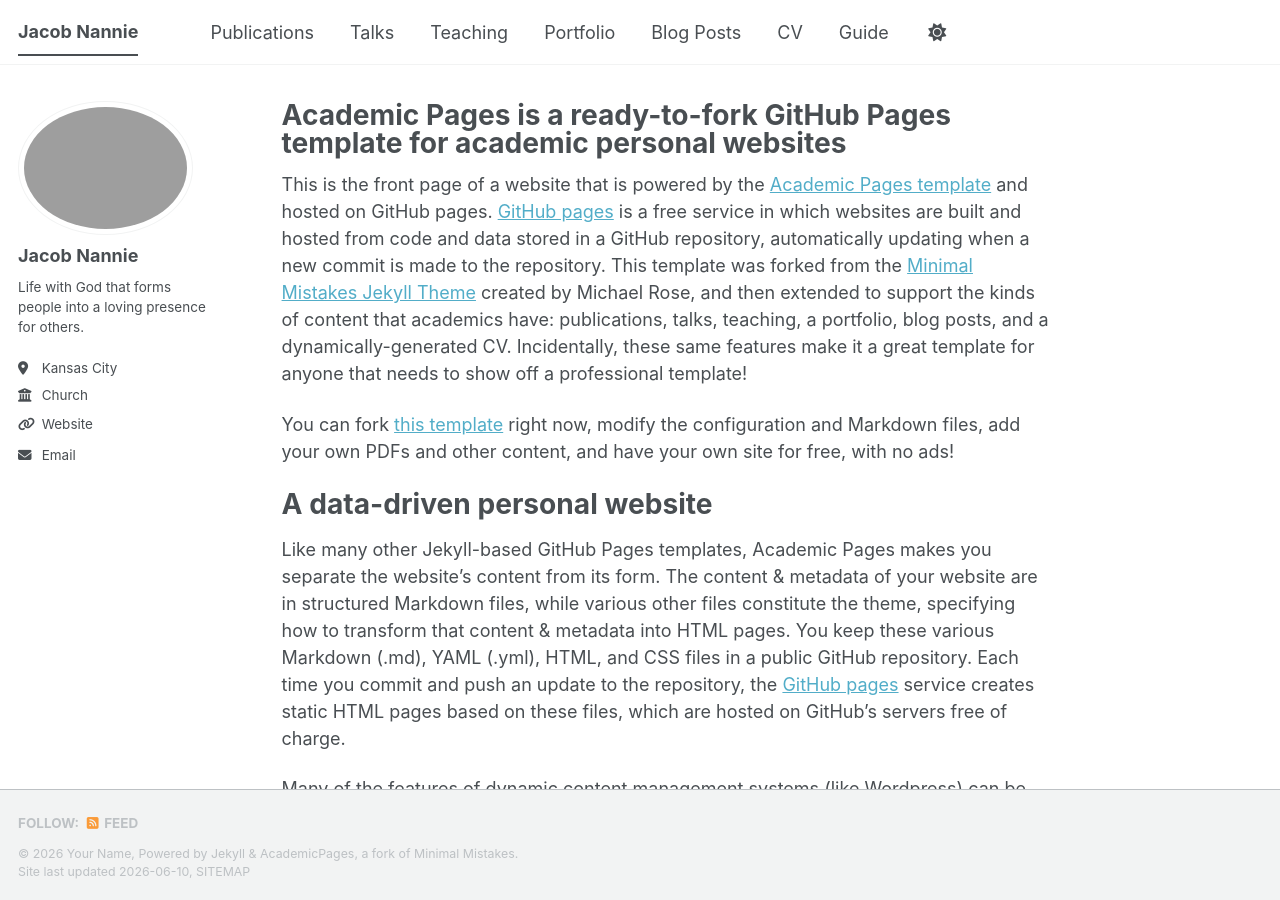
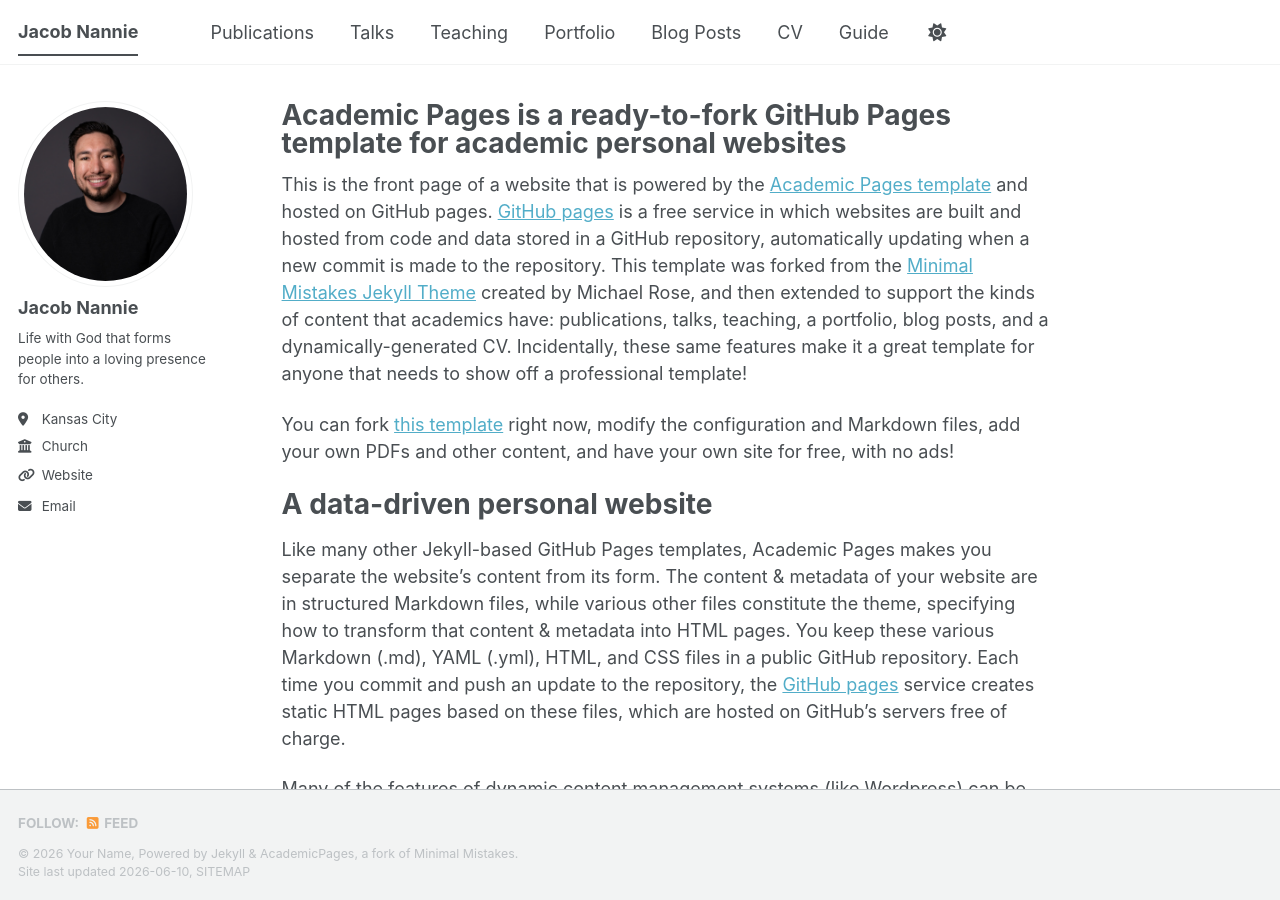
Before and after one commit to jacob-nannie/personal-blog, a Jekyll site: the page built from _pages/about.md, in a window 1280 px wide and 900 px high. Built offline with Jekyll 4.4.1, drawn with Linux system fonts in a browser that asks for light colours; a script bundle is joined from its source files by our own code; library files that are not in the unit come from our copies.

Commit message:
Update _config.yml

```diff
--- a/_config.yml
+++ b/_config.yml
@@ -23,7 +23,7 @@ repository               : "academicpages/academicpages.github.io"
 #               Additional customization can be done by editing /_includes/author-profile.html
 author:
   # Biographic information
-  avatar           : "profile-pic.png"
+  avatar           : "profile-icon.png"
   name             : "Jacob Nannie"
   pronouns         : # example: "she/her"
   bio              : Life with God that forms people into a loving presence for others.
```
